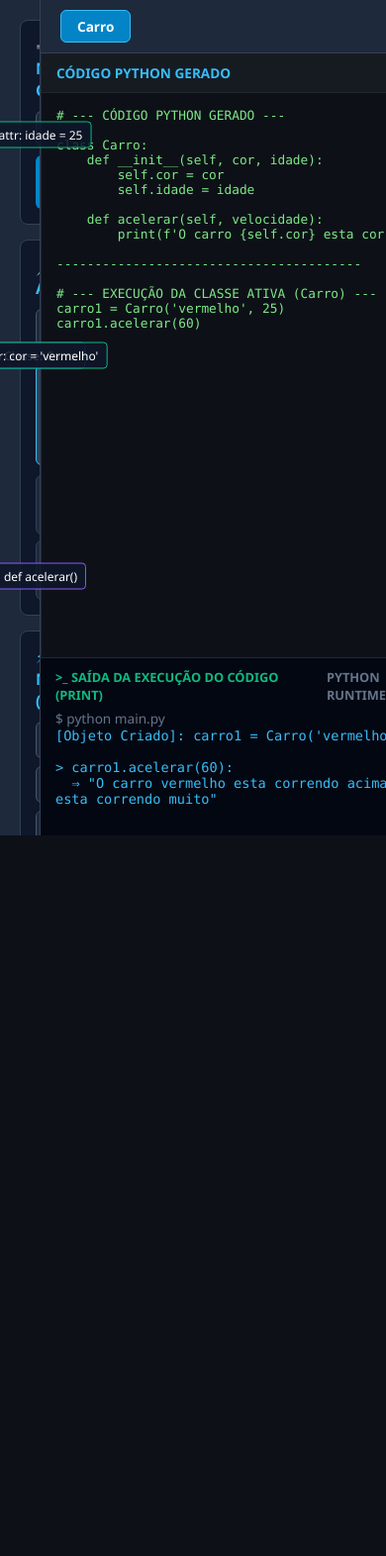
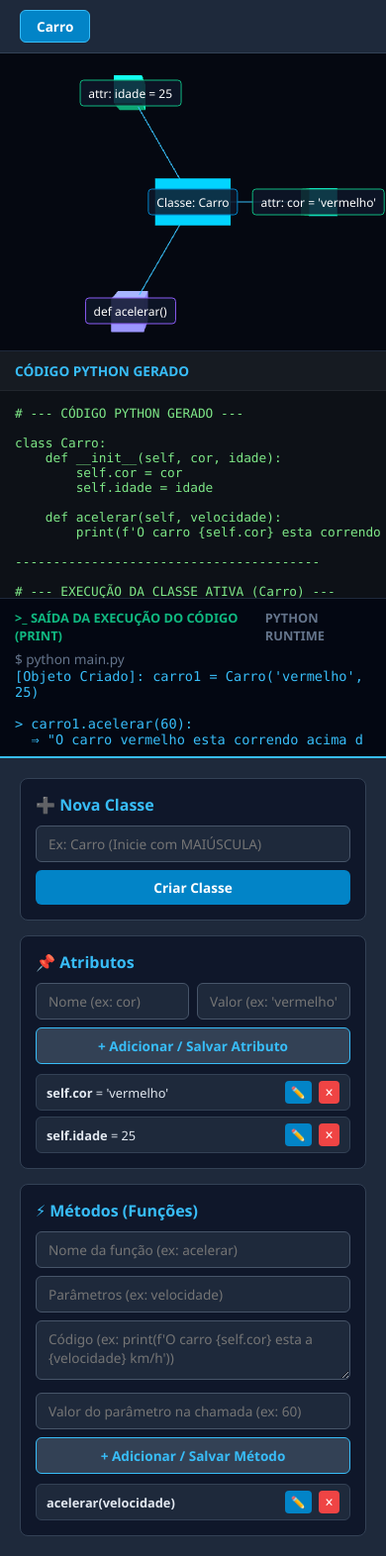
Before and after one commit to lucianorviana75/app-for-study-poo, a Flask app: page / in a window 390 px wide; the page is wider, and only the part inside the window is pictured. Shown: that part at 99% size. Before the commit the page ends 844 px from the top of that part, so only its background shows below. Run offline with Flask 3, Linux system fonts and the light colour scheme.

Commit message:
Modificação no templates/index.html

```diff
--- a/templates/index.html
+++ b/templates/index.html
@@ -2,7 +2,7 @@
 <html lang="pt-br">
 <head>
     <meta charset="UTF-8">
-    <meta name="viewport" content="width=device-width, initial-scale=1.0">
+    <meta name="viewport" content="width=device-width, initial-scale=1.0, maximum-scale=1.0, user-scalable=no">
     <title>Simulador de POO Python</title>
 
     <!-- Importação do Three.js para renderização 3D -->
@@ -12,14 +12,50 @@
     <link rel="stylesheet" href="{{ url_for('static', filename='css/style.css') }}">
 
     <style>
-        /* Estilos de emergência caso o style.css externo falhe */
-        * { box-sizing: border-box; margin: 0; padding: 0; font-family: 'Segoe UI', Tahoma, Geneva, Verdana, sans-serif; }
-        body { background-color: #0f172a; color: #f8fafc; display: flex; height: 100vh; overflow: hidden; }
+    /* Reset básico */
+    * {
+        box-sizing: border-box;
+        margin: 0;
+        padding: 0;
+        font-family: 'Segoe UI', Tahoma, Geneva, Verdana, sans-serif;
+    }
 
-        /* Layout Principal dividido em 2 colunas */
-        .app-container { display: flex; width: 100vw; height: 100vh; }
-        .sidebar { width: 380px; background: #1e293b; padding: 20px; overflow-y: auto; border-right: 1px solid #334155; display: flex; flex-direction: column; gap: 15px; }
-        .main-content { flex: 1; display: flex; flex-direction: column; background: #090d16; position: relative; }
+    body {
+        background-color: #0f172a;
+        color: #f8fafc;
+        display: flex;
+        height: 100dvh;
+        width: 100vw;
+        overflow: hidden;
+    }
+
+    /* Layout Principal em Desktops */
+    .app-container {
+        display: flex;
+        width: 100vw;
+        height: 100dvh;
+    }
+
+    .sidebar {
+        width: 380px;
+        background: #1e293b;
+        padding: 20px;
+        overflow-y: auto;
+        border-right: 1px solid #334155;
+        display: flex;
+        flex-direction: column;
+        gap: 15px;
+        flex-shrink: 0;
+    }
+
+    .main-content {
+        flex: 1;
+        display: flex;
+        flex-direction: column;
+        background: #090d16;
+        position: relative;
+        min-width: 0;
+    }
 
     /* Cards do Painel Lateral */
     .section-card { background: #0f172a; border: 1px solid #334155; padding: 15px; border-radius: 8px; }
@@ -38,7 +74,7 @@
     .btn-secondary { background: #334155; color: #38bdf8; width: 100%; border: 1px solid #38bdf8; }
     .btn-secondary:hover { background: #38bdf8; color: #0f172a; }
 
-        /* Lista de Itens Cadastrados com Botões de Edição/Remoção */
+    /* Lista de Itens Cadastrados */
     .items-list { margin-top: 10px; display: flex; flex-direction: column; gap: 6px; }
     .item-card { display: flex; justify-content: space-between; align-items: center; background: #1e293b; border: 1px solid #334155; padding: 6px 10px; border-radius: 6px; font-size: 0.8rem; }
     .item-card span { color: #e2e8f0; overflow: hidden; text-overflow: ellipsis; white-space: nowrap; max-width: 220px; }
@@ -46,27 +82,86 @@
     .btn-del { background: #ef4444; color: white; padding: 3px 6px; border-radius: 4px; font-size: 0.75rem; margin-left: 4px; }
 
     /* Abas de Classes */
-        .class-tabs { display: flex; gap: 8px; padding: 10px 20px; background: #1e293b; border-bottom: 1px solid #334155; }
-        .class-tab { background: #0f172a; color: #94a3b8; border: 1px solid #334155; padding: 6px 16px; border-radius: 6px; }
+    .class-tabs { display: flex; gap: 8px; padding: 10px 20px; background: #1e293b; border-bottom: 1px solid #334155; overflow-x: auto; }
+    .class-tab { background: #0f172a; color: #94a3b8; border: 1px solid #334155; padding: 6px 16px; border-radius: 6px; white-space: nowrap; }
     .class-tab.active { background: #0284c7; color: white; border-color: #38bdf8; }
 
-        /* Área Superior 3D e Código */
+    /* Área Superior (Cenário 3D e Código) */
     .top-display { display: flex; flex: 1; min-height: 0; }
-        #canvasContainer { flex: 1; position: relative; background: #050811; }
+    #canvasContainer { flex: 1; position: relative; background: #050811; min-height: 250px; }
     #canvas3d { width: 100%; height: 100%; display: block; }
     #labelsOverlay { position: absolute; top: 0; left: 0; width: 100%; height: 100%; pointer-events: none; }
 
     .node-label { position: absolute; transform: translate(-50%, -50%); background: rgba(15, 23, 42, 0.85); border: 1px solid #38bdf8; color: #fff; padding: 4px 8px; border-radius: 4px; font-size: 0.75rem; white-space: nowrap; }
 
+    /* Visualizador de Código Python */
     .code-container { width: 420px; background: #0d1117; border-left: 1px solid #1e293b; display: flex; flex-direction: column; }
     .code-header { padding: 10px 15px; background: #161b22; color: #38bdf8; font-weight: bold; font-size: 0.85rem; border-bottom: 1px solid #21262d; }
-        pre#pythonCode { padding: 15px; color: #7ee787; font-family: 'Consolas', 'Courier New', monospace; font-size: 0.8rem; overflow: auto; flex: 1; margin: 0; }
+    pre#pythonCode { padding: 15px; color: #7ee787; font-family: 'Consolas', 'Courier New', monospace; font-size: 0.8rem; overflow: auto; flex: 1; margin: 0; white-space: pre; }
 
     /* Terminal Inferior */
-        .terminal-container { height: 180px; background: #030712; border-top: 1px solid #1e293b; padding: 10px 15px; display: flex; flex-direction: column; }
+    .terminal-container { height: 180px; background: #030712; border-top: 1px solid #1e293b; padding: 10px 15px; display: flex; flex-direction: column; flex-shrink: 0; }
     .terminal-header { color: #10b981; font-weight: bold; font-size: 0.8rem; margin-bottom: 5px; display: flex; justify-content: space-between; }
-        pre#terminalOutput { color: #38bdf8; font-family: 'Consolas', 'Courier New', monospace; font-size: 0.85rem; flex: 1; overflow-y: auto; margin: 0; white-space: pre-wrap; }
+    pre#terminalOutput { color: #38bdf8; font-family: 'Consolas', 'Courier New', monospace; font-size: 0.85rem; flex: 1; overflow-y: auto; margin: 0; white-space: pre-wrap; word-break: break-all; }
     .terminal-prompt { color: #64748b; }
+
+    /* ========================================================= */
+    /* REGRAS EXCLUSIVAS PARA CELULAR / TABLET (Telas ate 900px) */
+    /* ========================================================= */
+    @media (max-width: 900px) {
+        body {
+            overflow-y: auto;
+            height: auto;
+        }
+
+        .app-container {
+            flex-direction: column;
+            height: auto;
+        }
+
+        /* 1. O Visualizador 3D fica no topo com altura fixa no celular */
+        .main-content {
+            order: 1;
+            width: 100%;
+            height: auto;
+        }
+
+        .top-display {
+            flex-direction: column;
+        }
+
+        #canvasContainer {
+            width: 100%;
+            height: 300px;
+            min-height: 300px;
+        }
+
+        /* 2. O editor de código fica logo abaixo do 3D */
+        .code-container {
+            width: 100%;
+            height: 250px;
+            border-left: none;
+            border-top: 1px solid #1e293b;
+        }
+
+        /* 3. O terminal vem a seguir */
+        .terminal-container {
+            height: 160px;
+        }
+
+        /* 4. O Painel de Controles e Formulários fica no final da tela */
+        .sidebar {
+            order: 2;
+            width: 100%;
+            height: auto;
+            border-right: none;
+            border-top: 2px solid #38bdf8;
+        }
+
+        .item-card span {
+            max-width: 150px;
+        }
+    }
 </style>
 </head>
 <body>
```
Lines whose indentation alone changed are shown as unchanged.
